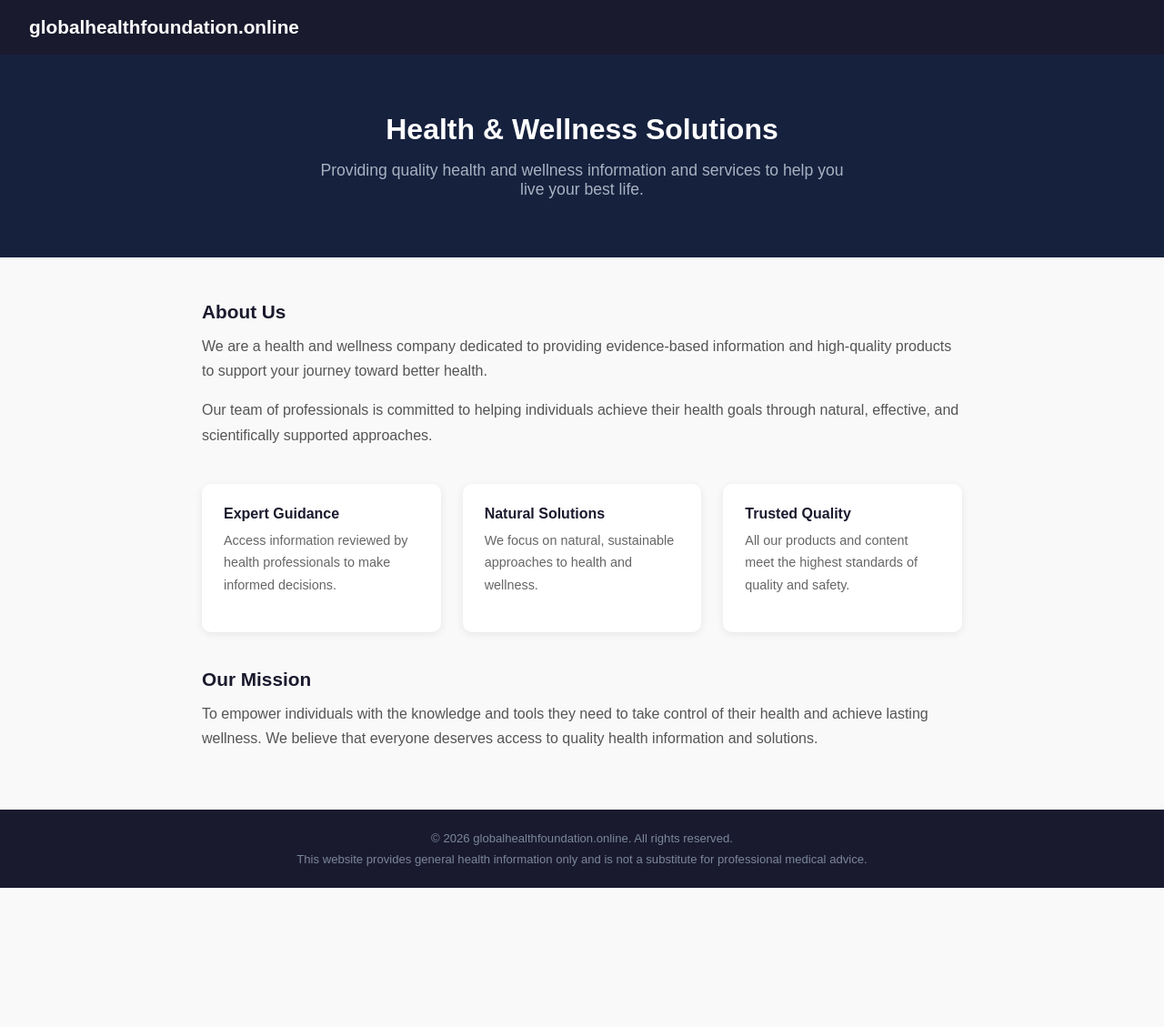
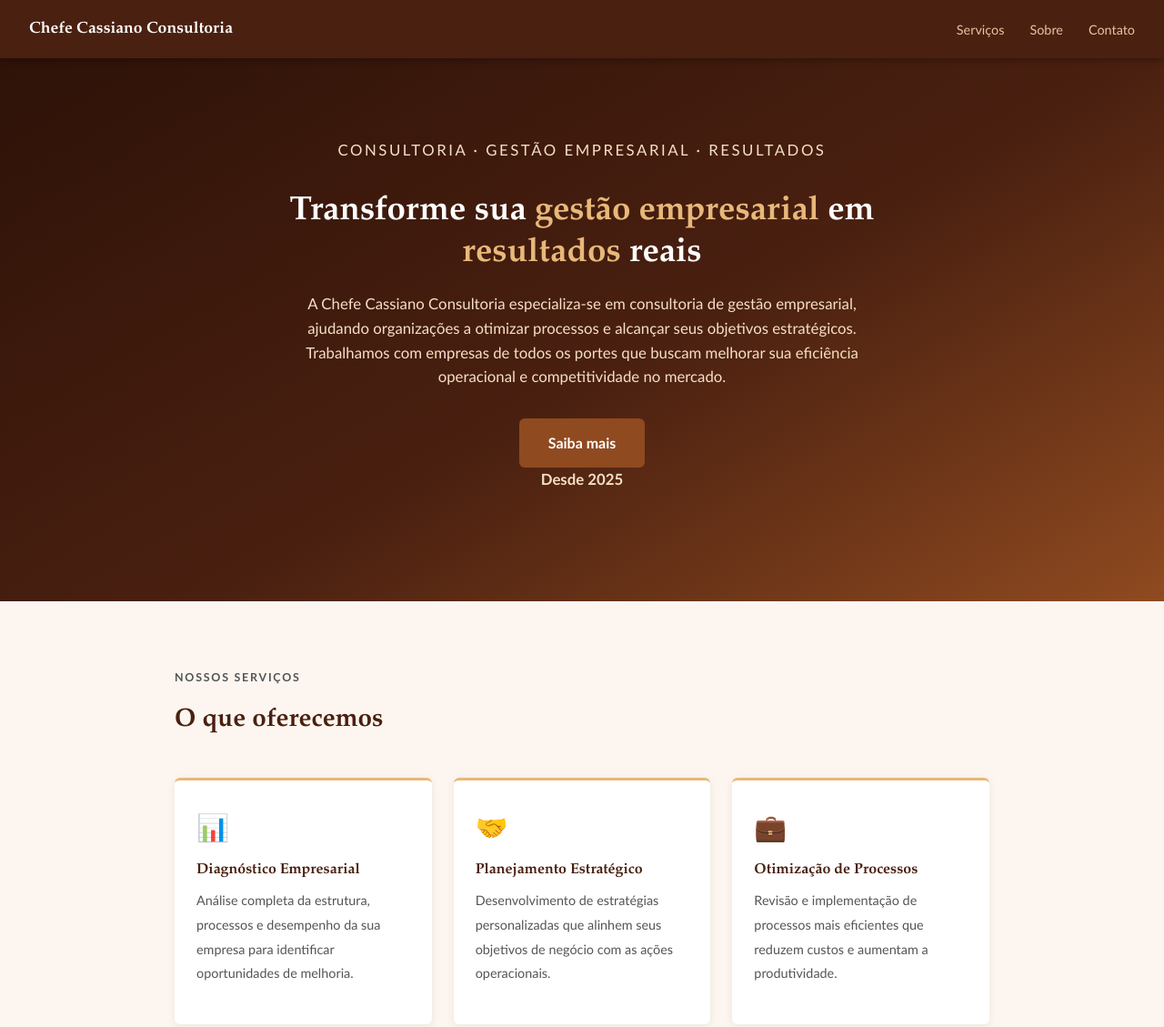
Before and after one commit to aprovatudo/globalhealthfoundation-online, a plain HTML site: page white/index.html in a window 1280 px wide. Shown: the top 1129 px of the page at 91% size. Before the commit the page ends 976 px from the top, so only its background shows below. Drawn offline with Linux system fonts and the light colour scheme.

```diff
--- a/white/index.html
+++ b/white/index.html
@@ -1,59 +1,62 @@
 <!DOCTYPE html>
-<html lang="en">
-<head>
-  <meta charset="UTF-8">
-  <meta name="viewport" content="width=device-width, initial-scale=1.0">
-  <title>Welcome to globalhealthfoundation.online</title>
-  <style>
-    * { box-sizing: border-box; margin: 0; padding: 0; }
-    body { font-family: Arial, sans-serif; background: #f9f9f9; color: #333; }
-    header { background: #1a1a2e; color: white; padding: 18px 32px; }
-    header h1 { font-size: 1.3rem; font-weight: 600; }
-    .hero { background: #16213e; color: white; padding: 64px 32px; text-align: center; }
-    .hero h2 { font-size: 2rem; margin-bottom: 16px; }
-    .hero p { font-size: 1.1rem; color: #a8b2c1; max-width: 600px; margin: 0 auto; }
-    .content { max-width: 900px; margin: 48px auto; padding: 0 32px; }
-    .content h3 { font-size: 1.3rem; margin-bottom: 12px; color: #1a1a2e; }
-    .content p { margin-bottom: 16px; line-height: 1.7; color: #555; }
-    .cards { display: grid; grid-template-columns: repeat(auto-fit, minmax(240px, 1fr)); gap: 24px; margin: 40px 0; }
-    .card { background: white; border-radius: 10px; padding: 24px; box-shadow: 0 2px 8px rgba(0,0,0,.08); }
-    .card h4 { margin-bottom: 8px; color: #1a1a2e; }
-    .card p { font-size: .9rem; color: #666; }
-    footer { background: #1a1a2e; color: #7a8899; text-align: center; padding: 24px; font-size: .82rem; margin-top: 64px; }
-  </style>
-</head>
-<body>
-  <header>
-    <h1>globalhealthfoundation.online</h1>
-  </header>
-  <div class="hero">
-    <h2>Health &amp; Wellness Solutions</h2>
-    <p>Providing quality health and wellness information and services to help you live your best life.</p>
-  </div>
-  <div class="content">
-    <h3>About Us</h3>
-    <p>We are a health and wellness company dedicated to providing evidence-based information and high-quality products to support your journey toward better health.</p>
-    <p>Our team of professionals is committed to helping individuals achieve their health goals through natural, effective, and scientifically supported approaches.</p>
-    <div class="cards">
-      <div class="card">
-        <h4>Expert Guidance</h4>
-        <p>Access information reviewed by health professionals to make informed decisions.</p>
-      </div>
-      <div class="card">
-        <h4>Natural Solutions</h4>
-        <p>We focus on natural, sustainable approaches to health and wellness.</p>
-      </div>
-      <div class="card">
-        <h4>Trusted Quality</h4>
-        <p>All our products and content meet the highest standards of quality and safety.</p>
-      </div>
-    </div>
-    <h3>Our Mission</h3>
-    <p>To empower individuals with the knowledge and tools they need to take control of their health and achieve lasting wellness. We believe that everyone deserves access to quality health information and solutions.</p>
-  </div>
-  <footer>
-    <p>&copy; 2026 globalhealthfoundation.online. All rights reserved.</p>
-    <p style="margin-top:8px">This website provides general health information only and is not a substitute for professional medical advice.</p>
-  </footer>
-</body>
-</html>
+<html lang="pt-BR"><head><meta charset="UTF-8"><meta name="viewport" content="width=device-width,initial-scale=1.0"><title>Chefe Cassiano Consultoria</title>
+<style>
+*,*::before,*::after{box-sizing:border-box;margin:0;padding:0}
+body{font-family:Calibri, 'Segoe UI', sans-serif;background:#fdf6f0;color:#333;line-height:1.6}
+header{background:#4a2010;color:white;padding:0 32px;display:flex;align-items:center;justify-content:space-between;height:64px;position:sticky;top:0;z-index:10;box-shadow:0 2px 8px rgba(0,0,0,.3)}
+header h1{font-family:'Book Antiqua', Garamond, serif;font-size:1.1rem;font-weight:700}
+nav ul{list-style:none;display:flex;gap:28px}
+nav a{color:#e8c4a0;text-decoration:none;font-size:.9rem;transition:color .2s}
+nav a:hover{color:white}
+.hero{background:linear-gradient(150deg, #2e1208 0%, #4a2010 55%, #8f4a20 100%);color:white;padding:88px 32px;text-align:center}
+.hero-inner{max-width:700px; margin:0 auto;}
+.hero-eyebrow{font-size:.8rem;letter-spacing:.15em;color:#e8b87a;text-transform:uppercase;margin-bottom:20px}
+.hero h2{font-family:'Book Antiqua', Garamond, serif;font-size:2.3rem;font-weight:700;margin-bottom:18px;line-height:1.25}
+.hero h2 em{color:#e8b87a;font-style:normal}
+.hero p{color:#f5dfc5;max-width:620px;margin:0 auto 32px;margin-bottom:32px;font-size:1.05rem}
+.hero-cta{display:inline-block;background:#8f4a20;color:white;padding:14px 32px;border-radius:6px;text-decoration:none;font-weight:600;transition:background .2s}
+.hero-cta:hover{background:#a85c28}
+.hero-since{margin-top:18px;font-size:.85rem;color:#e8b87a}
+.section{max-width:960px;margin:72px auto;padding:0 32px}
+.section-header{margin-bottom:40px}
+.section-eyebrow{font-size:.78rem;letter-spacing:.14em;text-transform:uppercase;color:#8f4a20;font-weight:700;margin-bottom:8px}
+.section-header h2{font-family:'Book Antiqua', Garamond, serif;font-size:1.75rem;color:#4a2010}
+.services-grid{display:grid;grid-template-columns:repeat(auto-fit,minmax(210px,1fr));gap:24px}
+article{background:white;border-radius:6px;padding:28px 24px;box-shadow:0 2px 10px rgba(0,0,0,.07);border-top: 3px solid #e8b87a}
+.srv-icon{font-size:1.8rem;margin-bottom:12px}
+article h4{font-family:'Book Antiqua', Garamond, serif;font-size:1rem;color:#4a2010;margin-bottom:8px}
+article p{font-size:.9rem;color:#666;line-height:1.65}
+.section p{color:#555;margin-bottom:14px;line-height:1.85}
+.stats-table{width:100%;border-collapse:collapse;margin-top:28px;background:white;border-radius:6px;overflow:hidden;box-shadow:0 2px 10px rgba(0,0,0,.07)}
+.stats-table td{padding:14px 20px;border-bottom:1px solid #eee;font-size:.93rem}
+.stats-table tr:last-child td{border-bottom:none}
+.stats-table td:first-child{color:#4a2010;font-weight:600;width:220px}
+.contato-grid{display:grid;grid-template-columns:repeat(auto-fit,minmax(200px,1fr));gap:20px;margin-bottom:28px}
+.contato-item{background:white;border-radius:6px;padding:24px;box-shadow:0 2px 10px rgba(0,0,0,.07)}
+.contato-item h4{color:#4a2010;margin-bottom:8px;font-size:.95rem}
+.contato-item a{color:#8f4a20;text-decoration:none;font-size:.95rem}
+address{background:white;border-radius:6px;padding:20px 24px;box-shadow:0 2px 10px rgba(0,0,0,.07);font-style:normal;font-size:.93rem;color:#555;line-height:1.8}
+address strong{color:#4a2010}
+footer{background:#2e1208;color:#9a7a5a;text-align:center;padding:32px;font-size:.82rem;margin-top:80px}
+footer p+p{margin-top:6px}
+@media(max-width:600px){nav{display:none}.hero h2{font-size:1.6rem}.hero{padding:60px 24px}}
+</style></head><body>
+<header><h1>Chefe Cassiano Consultoria</h1><nav><ul><li><a href="#servicos">Serviços</a></li><li><a href="#sobre">Sobre</a></li><li><a href="#contato">Contato</a></li></ul></nav></header>
+<section id="hero" class="hero"><div class="hero-inner">
+  <p class="hero-eyebrow">Consultoria · Gestão Empresarial · Resultados</p>
+  <h2>Transforme sua <em>gestão empresarial</em> em <em>resultados</em> reais</h2>
+  <p>A Chefe Cassiano Consultoria especializa-se em consultoria de gestão empresarial, ajudando organizações a otimizar processos e alcançar seus objetivos estratégicos. Trabalhamos com empresas de todos os portes que buscam melhorar sua eficiência operacional e competitividade no mercado.</p>
+  <a href="#contato" class="hero-cta">Saiba mais</a>
+  <p class="hero-since"><strong>Desde 2025</strong></p>
+</div></section>
+<div id="servicos" class="section"><div class="section-header"><p class="section-eyebrow">Nossos serviços</p><h2>O que oferecemos</h2></div><div class="services-grid"><article><div class="srv-icon">📊</div><h4>Diagnóstico Empresarial</h4><p>Análise completa da estrutura, processos e desempenho da sua empresa para identificar oportunidades de melhoria.</p></article><article><div class="srv-icon">🤝</div><h4>Planejamento Estratégico</h4><p>Desenvolvimento de estratégias personalizadas que alinhem seus objetivos de negócio com as ações operacionais.</p></article><article><div class="srv-icon">💼</div><h4>Otimização de Processos</h4><p>Revisão e implementação de processos mais eficientes que reduzem custos e aumentam a produtividade.</p></article><article><div class="srv-icon">🔍</div><h4>Gestão de Mudanças</h4><p>Orientação especializada para conduzir transformações organizacionais com segurança e engajamento de equipes.</p></article></div></div>
+<div id="sobre" class="section"><div class="section-header"><p class="section-eyebrow">Sobre a empresa</p><h2>Nossa história</h2></div><p>A Chefe Cassiano Consultoria é uma empresa consolidada em São Paulo que atua há anos no mercado de consultoria de gestão empresarial. Nosso compromisso é fornecer soluções práticas e efetivas que impulsionem o crescimento sustentável dos nossos clientes.</p><p>Diferenciamos-nos pela abordagem personalizada, adaptando nossas estratégias à realidade de cada negócio. Nossa equipe experiente trabalha em parceria com você para garantir que as transformações implementadas gerem impacto real e duradouro nos resultados da organização.</p><table class="stats-table"><tr><td><strong>SP</strong></td><td>São Paulo</td></tr><tr><td><strong>✅</strong></td><td>Situação Ativa</td></tr><tr><td><strong>Razão Social</strong></td><td>Cassiano Consultoria Ltda</td></tr><tr><td><strong>CNPJ</strong></td><td>62.885.030/0001-80</td></tr><tr><td><strong>Situação Cadastral</strong></td><td>✅ Ativa desde 2025-09-24</td></tr></table></div>
+<div id="contato" class="section"><div class="section-header"><p class="section-eyebrow">Fale conosco</p><h2>Como nos encontrar</h2></div><p>Temos prazer em responder suas dúvidas e apresentar nossas soluções.</p>
+<div class="contato-grid" style="margin-top:24px">
+  <div class="contato-item"><h4>📞 Telefone</h4><a href="tel:+551123669603">(11) 2366-9603</a></div>
+
+</div>
+<address><strong>Endereço:</strong><br>R. Caporanga, 842, Cidade Ipava, Sao Paulo — SP, CEP 04951-010</address>
+</div>
+<footer><p>Chefe Cassiano Consultoria</p><p>© 2025–2026 Cassiano Consultoria Ltda. Todos os direitos reservados.</p><p>CNPJ 62.885.030/0001-80</p></footer>
+</body></html>
```
